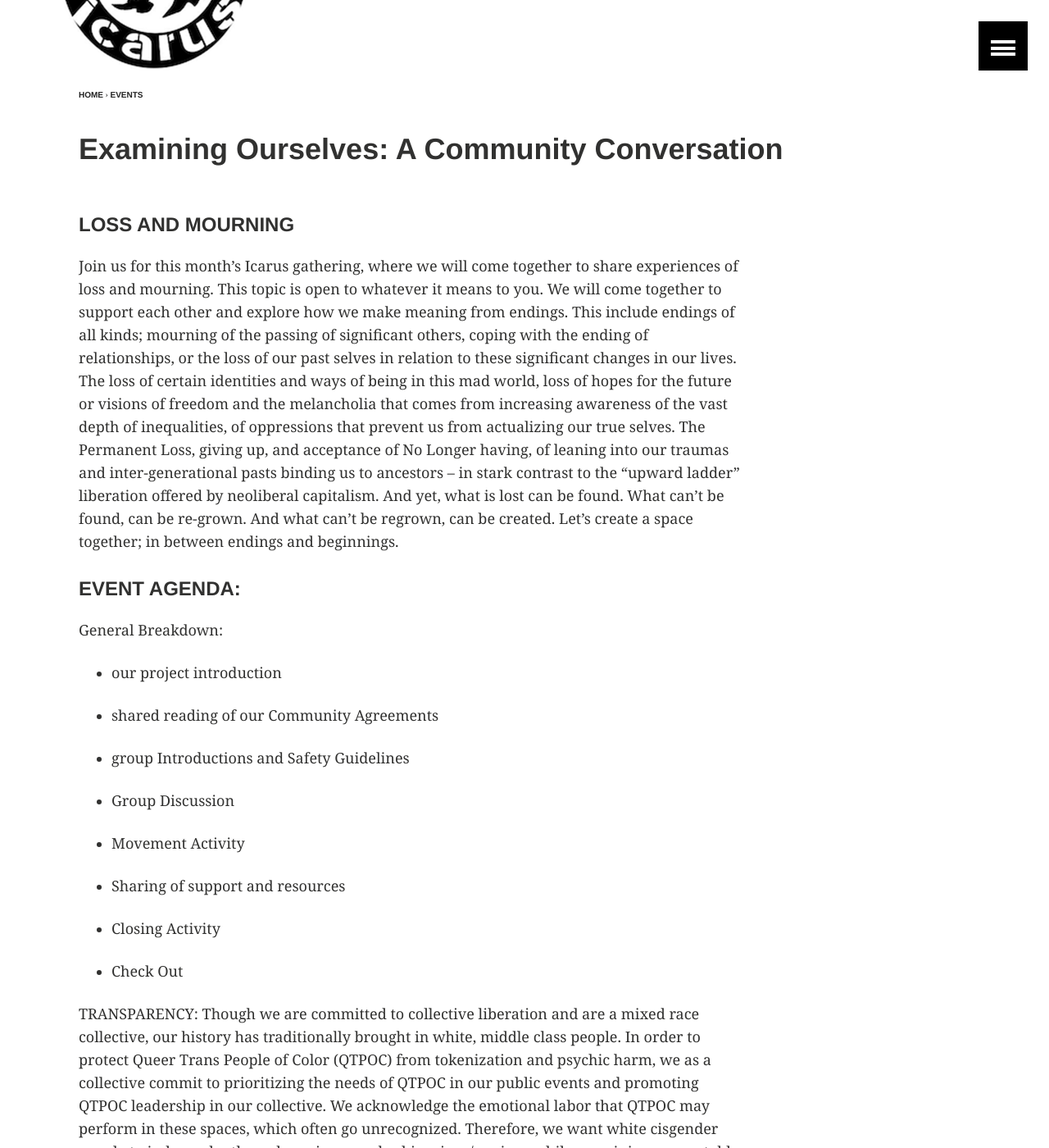
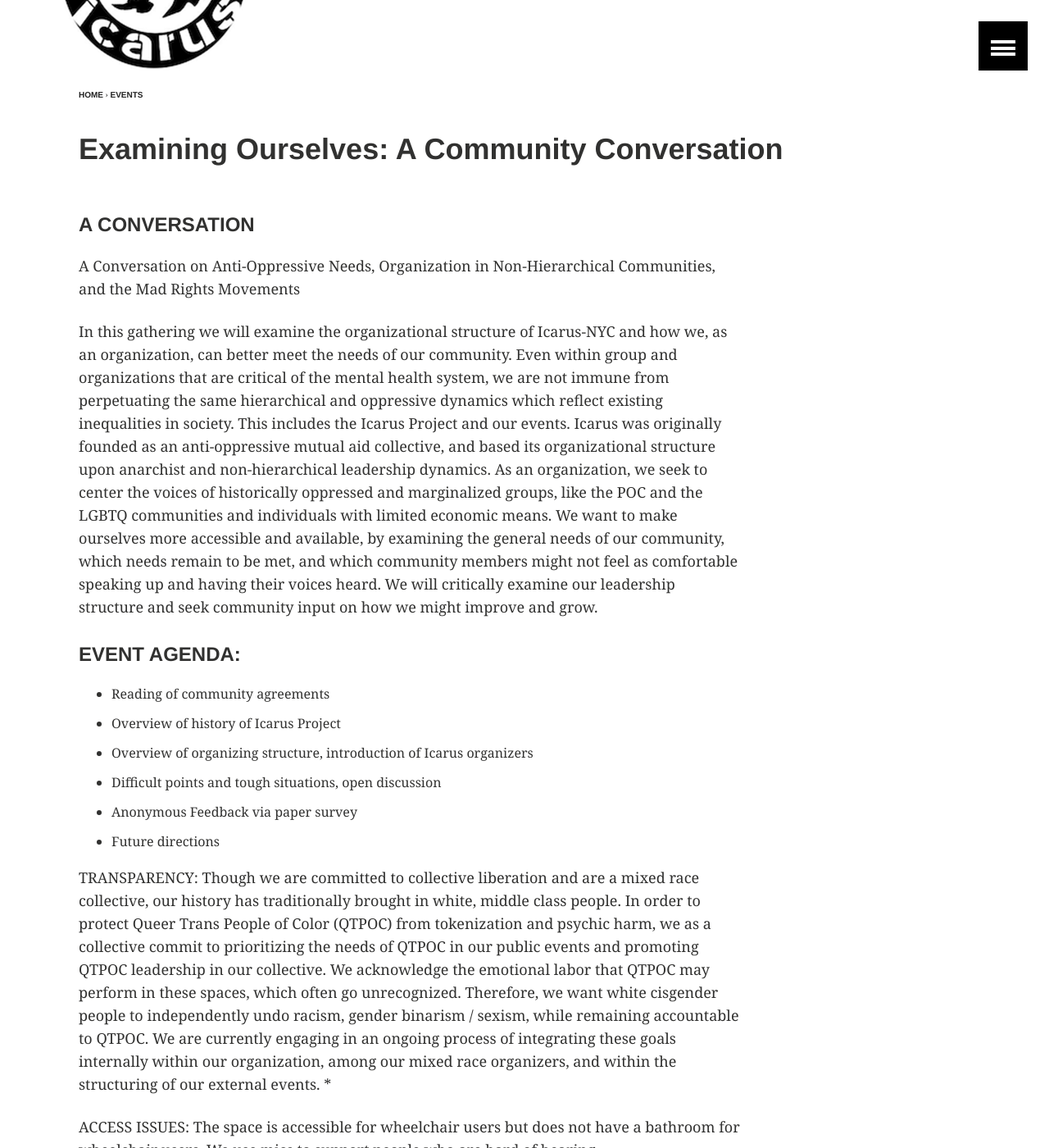
Before and after one commit to nycicarus/nycicarus.github.io, a Jekyll site: the page built from _posts/events/2019-08-07-examining-ourselves.md, in a window 1280 px wide and 1400 px high, scrolled down 275 px. Shown: the whole window at 82% size. Built offline with Jekyll 4.4.1, drawn with Linux system fonts in a browser that asks for light colours; comment, search, counter and statistics services are not loaded.

Commit message:
Update 2019-08-07-examining-ourselves.md

```diff
--- a/_posts/events/2019-08-07-examining-ourselves.md
+++ b/_posts/events/2019-08-07-examining-ourselves.md
@@ -22,31 +22,20 @@ email: ""
 phone: ""
 ---
 
-#### LOSS AND  MOURNING
+#### A CONVERSATION
 
+A Conversation on Anti-Oppressive Needs, Organization in Non-Hierarchical Communities, and the Mad Rights Movements
 
+In this gathering we will examine the organizational structure of Icarus-NYC and how we, as an organization, can better meet the needs of our community. Even within group and organizations that are critical of the mental health system, we are not immune from perpetuating the same hierarchical and oppressive dynamics which reflect existing inequalities in society. This includes the Icarus Project and our events. Icarus was originally founded as an anti-oppressive mutual aid collective, and based its organizational structure upon anarchist and non-hierarchical leadership dynamics.  As an organization, we seek to center the voices of historically oppressed and marginalized groups, like the POC and the LGBTQ communities and individuals with limited economic means.  We want to make ourselves more accessible and available, by examining the general needs of our community, which needs remain to be met, and which community members might not feel as comfortable speaking up and having their voices heard.  We will critically examine our leadership structure and seek community input on how we might improve and grow.
 
-Join us for this month’s Icarus gathering, where we will come together to share experiences of loss and mourning. This topic is open to whatever it means to you. We will come together to support each other and explore how we make meaning from endings. This include endings of all kinds; mourning of the passing of significant others, coping with the ending of relationships, or the loss of our past selves in relation to these significant changes in our lives. The loss of certain identities and ways of being in this mad world, loss of hopes for the future or visions of freedom and the melancholia that comes from increasing awareness of the vast depth of inequalities, of oppressions that prevent us from actualizing our true selves. The Permanent Loss, giving up, and acceptance of No Longer having, of leaning into our traumas and inter-generational pasts binding us to ancestors – in stark contrast to the “upward ladder” liberation offered by neoliberal capitalism. And yet, what is lost can be found. What can’t be found, can be re-grown. And what can’t be regrown, can be created. Let’s create a space together; in between endings and beginnings.
 #### EVENT AGENDA:
 
-General Breakdown:
-
-* our project introduction
-
-* shared reading of our Community Agreements
-
-* group Introductions and Safety Guidelines
-
-* Group Discussion
-
-* Movement Activity
-
-* Sharing of support and resources
-
-* Closing Activity
-
-* Check Out
-
+* Reading of community agreements
+* Overview of history of Icarus Project
+* Overview of organizing structure, introduction of Icarus organizers
+* Difficult points and tough situations, open discussion
+* Anonymous Feedback via paper survey
+* Future directions
 
 TRANSPARENCY:
 Though we are committed to collective liberation and are a mixed race collective, our history has traditionally brought in white, middle class people. In order to protect Queer Trans People of Color (QTPOC) from tokenization and psychic harm, we as a collective commit to prioritizing the needs of QTPOC in our public events and promoting QTPOC leadership in our collective. We acknowledge the emotional labor that QTPOC may perform in these spaces, which often go unrecognized. Therefore, we want white cisgender people to independently undo racism, gender binarism / sexism, while remaining accountable to QTPOC. We are currently engaging in an ongoing process of integrating these goals internally within our organization, among our mixed race organizers, and within the structuring of our external events. *
@@ -57,7 +46,7 @@ Bluestockings is wheelchair accessible, with no steps or platforms, and wide ais
 
 And then we’ll hang out for a little while and be gone until another month. Make sure to sign-up for the mailing list at the event or email nycicarus@gmail.com.
 
-[NYC Icarus FB event](https://www.facebook.com/events/1055263221324032/)
+[NYC Icarus FB event](https://www.facebook.com/events/389234875129398/)
 
 [NYC Icarus website](http://nycicarus.org/)
 
```
